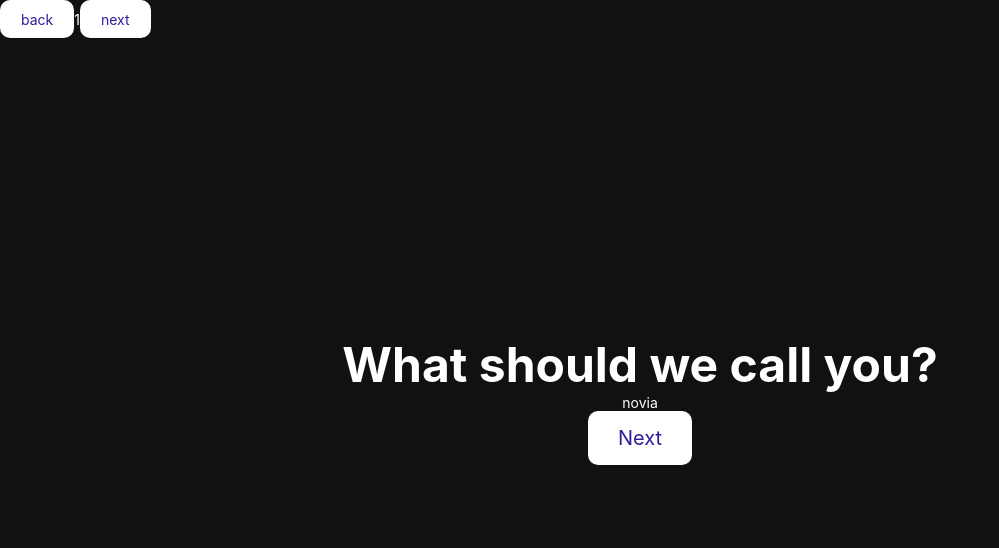
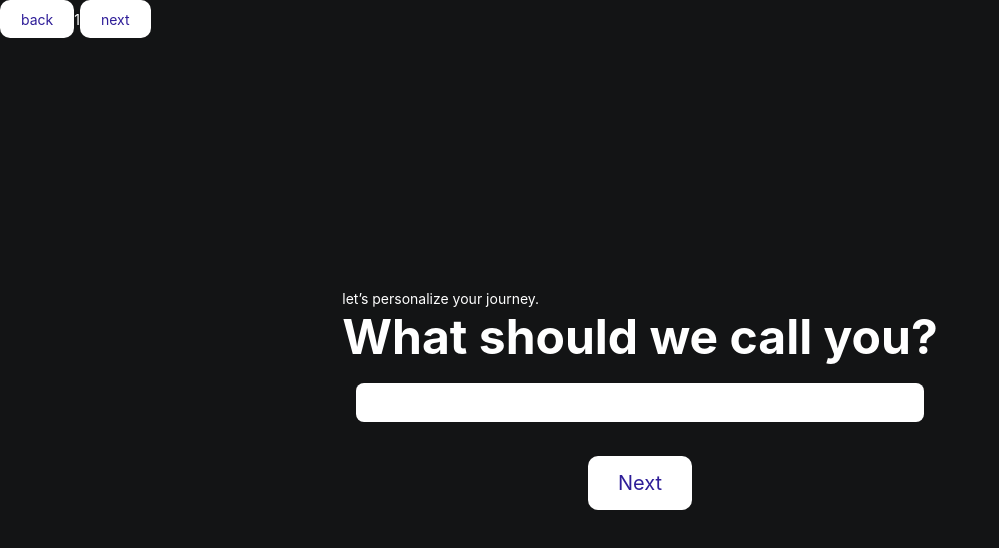
Before and after one commit to irisxyz/liftoff, a React (Vite) app: page / in a window 1280 px wide. Both pictures are taken after a click on the button "Start Quiz". Shown: the top 548 px of the page, without its empty margins (0-999 px from the left). Built offline with nearby package versions, Linux system fonts and the light colour scheme.

Commit message:
spaceship background

```diff
--- a/src/App.jsx
+++ b/src/App.jsx
@@ -1,21 +1,33 @@
-import { useState } from 'react'
+import { useEffect, useState } from 'react'
 import PropTypes from 'prop-types'
 import styled from 'styled-components'
-import { motion as m, AnimatePresence } from 'framer-motion'
+import { motion as m, useAnimate, AnimatePresence } from 'framer-motion'
 
+import spaceship from './assets/spaceship.svg'
 import Button from './components/Button'
 
-const Center = styled.div`
+const Background = styled(m.div)`
+  height: 100vh;
+  width: 100vw;
+  position: absolute;
+  background: url(${spaceship});
+  z-index: 0;
+  background-size: cover;
+`
+
+const StyledCenter = styled.div`
   text-align: center;
   display: flex;
   min-height: 100vh;
   justify-content: center;
   position: relative;
+  overflow: hidden;
 `
 
 const Centered = styled.div`
   width: 1000px;
   margin: 6em;
+  z-index: 1;
 `
 
 const VertCenter = styled.div`
@@ -45,6 +57,31 @@ const QuestionButton = styled(Button)`
   font-size: 20px;
 `
 
+const Input = styled.input`
+  border: none;
+  border-radius: 8px;
+  padding: 0.5em;
+  font-size: 18px;
+  width: 550px;
+`
+
+
+const Center = ({ children, bg }) => {
+  const [scope, animate] = useAnimate()
+
+  useEffect(() => {
+    animate(scope.current, { backgroundColor: bg }, { duration: 0.8, delay: 0.2 })
+  }, [bg])
+
+  return (
+    <StyledCenter ref={scope}>{children}</StyledCenter>
+  )
+}
+Center.propTypes = {
+  children: PropTypes.node,
+  bg: PropTypes.string,
+}
+
 const AnimationContent = ({ children, key, delay }) => {
   return (
     <m.div
@@ -65,13 +102,13 @@ AnimationContent.propTypes = {
   delay: PropTypes.bool,
 }
 
-const Question = ({ question, index, option1, option2, option3, next }) => {
+const Question = ({ question, index, option1, option2, option3, next, delay }) => {
   return <>
     <span>Question {index}/8</span>
     <m.h2
       initial={{ x: -100, opacity: 0 }}
       animate={{ x: 0, opacity: 1 }}
-      transition={{ duration: 0.4, ease: [0, 0.71, 0.2, 1.01] }}
+      transition={{ duration: 0.85, ease: [0, 0.71, 0.2, 1.01], delay: delay ? 1 : 0, }}
     >
       {question}
     </m.h2>
@@ -101,10 +138,12 @@ Question.propTypes = {
   option2: PropTypes.string,
   option3: PropTypes.string,
   next: PropTypes.func,
+  delay: PropTypes.bool,
 }
 
 function App() {
   const [page, setPage] = useState(0)
+  const [bg, setBg] = useState('#131415')
 
   const prevPage = () => {
     setPage(page - 1)
@@ -160,8 +199,13 @@ function App() {
       case 1:
         return <AnimationContent key="1">
           <VertCenter>
+            <div style={{ textAlign: 'left' }}>
+            <span>let’s personalize your journey.</span>
             <h1>What should we call you?</h1>
-            novia
+            </div>
+            <br/>
+            <Input/>
+            <br/>
             <br/>
             <Cta onClick={() => nextPage()}>Next</Cta>
           </VertCenter>
@@ -175,7 +219,7 @@ function App() {
           </VertCenter>
         </AnimationContent>
       case 3:
-        return <AnimationContent key="3">
+        return <AnimationContent key="3" delay>
           <Question
             index="1"
             question="Your primary objective is to investigate life in space life in space. What's your secret secondary objective?"
@@ -265,9 +309,26 @@ function App() {
     }
   }
 
+  useEffect(() => {
+    if (page < 3) {
+      setBg('#131415')
+    }
+    if (page === 3) {
+      setBg('#5134C5')
+    }
+  }, [page, setBg])
+
   return (
     <>
-      <Center>
+      <Center bg={bg}>
+        <AnimatePresence>
+          {page > 2 && <Background
+            initial={{ opacity: 0, scale: 6 }}
+            animate={{ opacity: 1, scale: 1 }}
+            exit={{ opacity: 0, scale: 6 }}
+            transition={{ delay: 0.2, duration: 1 }}
+          />}
+        </AnimatePresence>
         <Centered>
           <AnimatePresence mode="wait">
             {pageDisplay()}
```
Also changed, not shown: src/assets/spaceship.svg (added).
